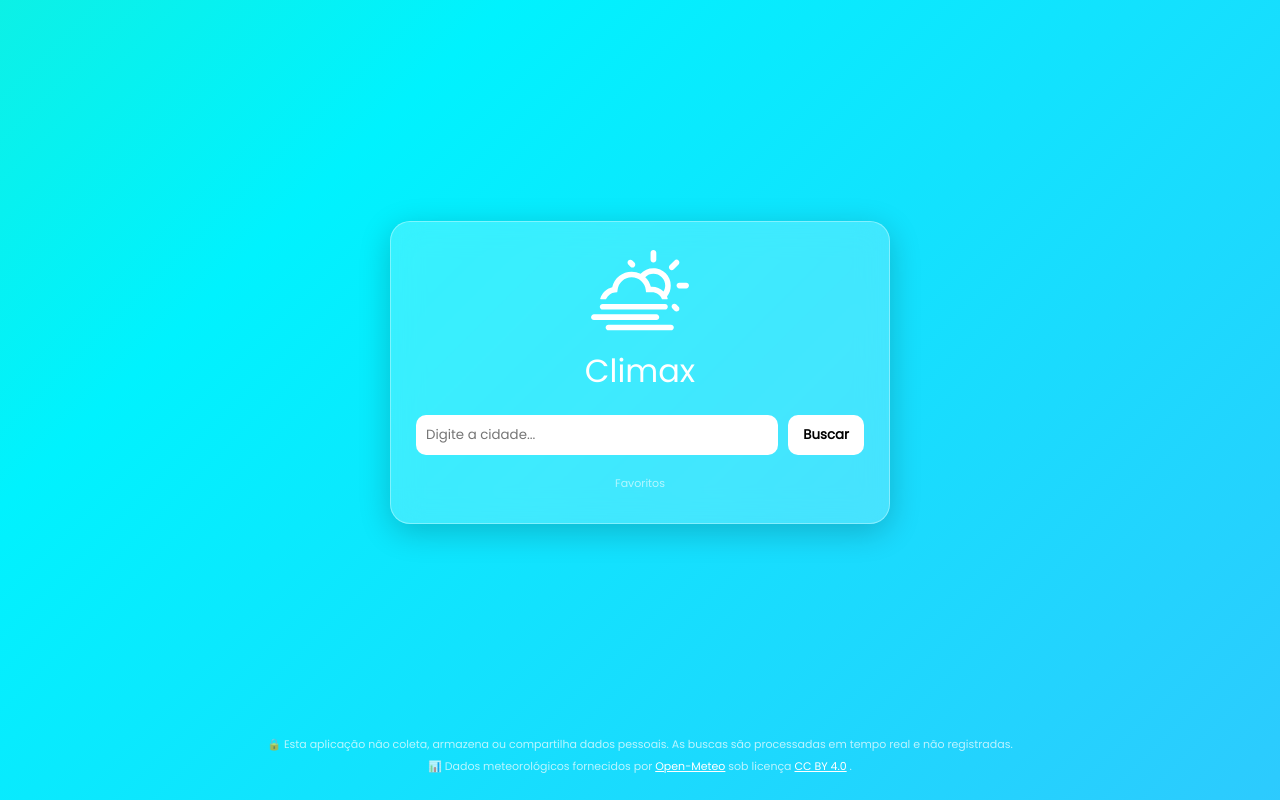
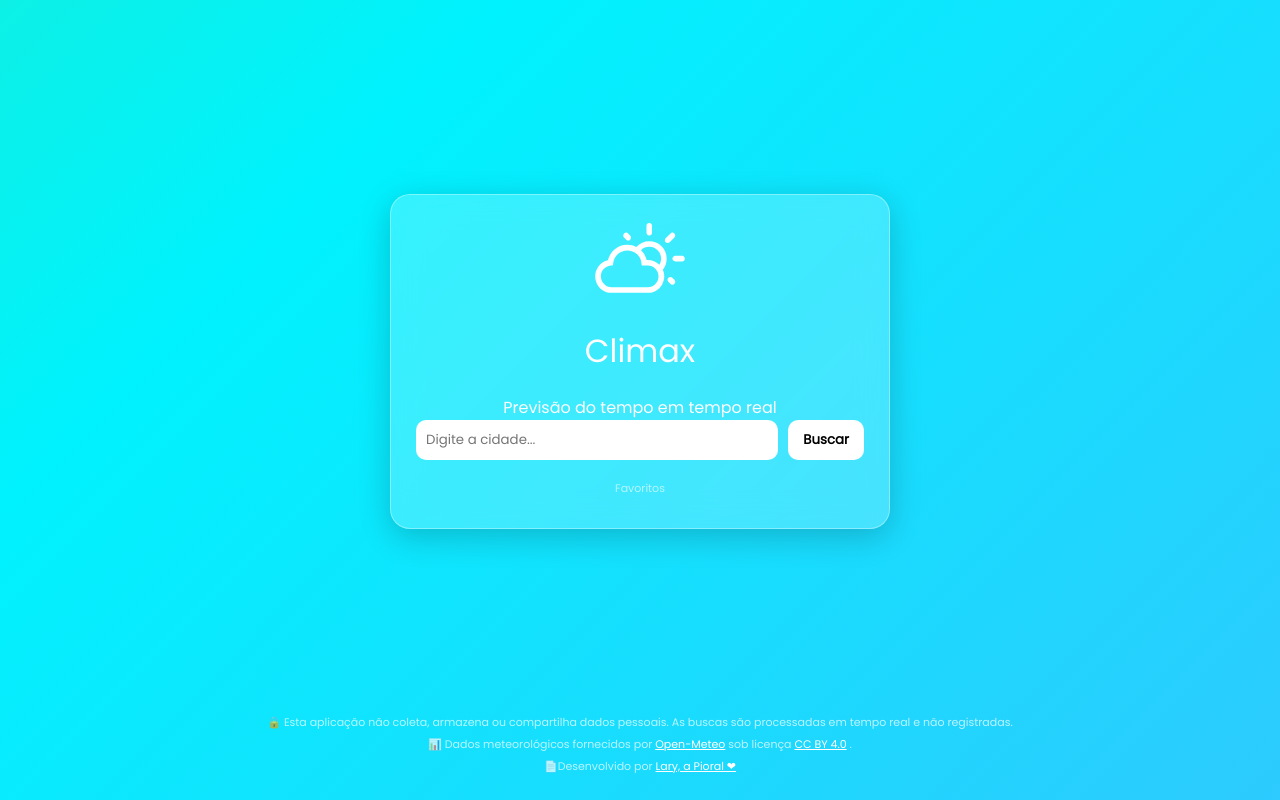
Before and after one commit to outwake/previsao-do-tempo, a website with bundled scripts: page index.html in a window 1280 px wide. Built offline with nearby package versions, Linux system fonts and the light colour scheme.

Commit message:
✨ Modificação da estrutura de exibição

```diff
--- a/index.html
+++ b/index.html
@@ -12,6 +12,9 @@
       href="https://fonts.googleapis.com/css2?family=Poppins&display=swap"
       rel="stylesheet"
     />
+    <!-- Icone-->
+     <link rel="icon" type="image/svg+xml" href="./assets/icons/wi-day-cloudy.svg">
+    <meta name="robots" content="index, follow" />
    <title>🌚 Previsão do Tempo 🌞</title>
   <link rel="stylesheet" href="./assets/css/style.css">
 </head>
@@ -22,12 +25,11 @@
 
       <!-- ✅ tela-inicial separada -->
       <div id="tela-inicial">
-        <div id="titulo">
-        <img src="./assets/icons/wi-day-fog.svg" alt="">
-        <h1> Climax</h1>
-        <!-- <p>pre</p> -->
-
-        </div>
+        <div class="logo-container">
+          <img src="./assets/icons/wi-day-cloudy.svg" class="logo-icone">
+           <h1 class="logo-titulo">Climax</h1>
+           <p class="logo-subtitulo">Previsão do tempo em tempo real</p>
+          </div>
 
         <div class="search">
           <input type="text" id="cidade" placeholder="Digite a cidade...">
@@ -64,6 +66,7 @@
       📊 Dados meteorológicos fornecidos por
       <a href="https://open-meteo.com/" target="_blank">Open-Meteo</a> sob licença <a href="https://creativecommons.org/licenses/by/4.0/" target="_blank">CC BY 4.0</a> .
     </p>
+    <p> 📄Desenvolvido por <a href="https://github.com/outwake" target="_blank">Lary, a Pioral ❤</a></p>
   </footer>
 
   <script type="module" src="./assets/js/api.js"></script>
```
